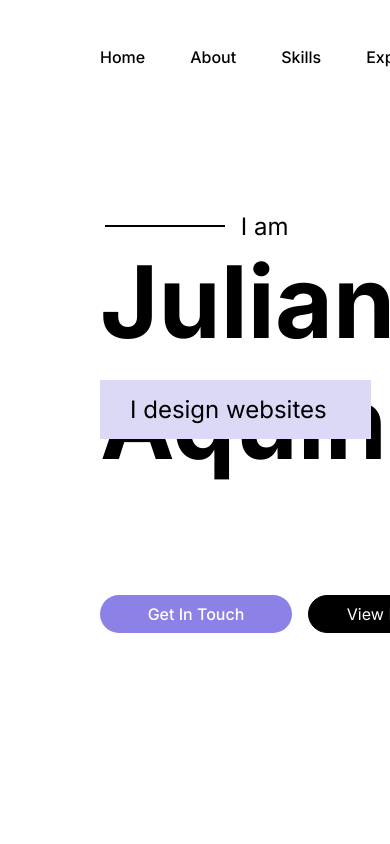
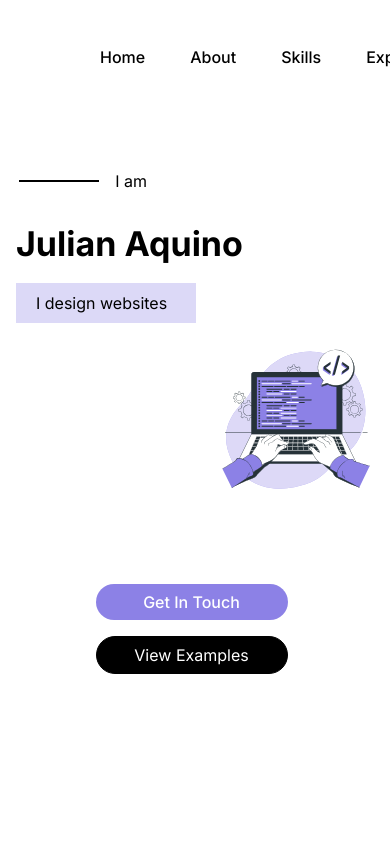
Before and after one commit to juliancoder22/portfolio, a React (Vite) app: page / in a window 390 px wide. Shown: the top 844 px of the page. Built offline with nearby package versions, Linux system fonts and the light colour scheme.

Commit message:
hero mobile design is done

```diff
--- a/src/components/Hero/Hero.scss
+++ b/src/components/Hero/Hero.scss
@@ -132,3 +132,42 @@
     width: 40%;
   }
 }
+
+@media (max-width: 600px) {
+  .hero {
+    padding: 1rem;
+
+    &__content {
+      gap: 2rem;
+      position: absolute;
+    }
+
+    &__pre {
+      font-size: 16px;
+      padding-left: 5rem;
+    }
+
+    &__name {
+      font-size: 34px;
+    }
+
+    &__skill-1,
+    &__skill-2 {
+      font-size: 16px;
+    }
+
+    &__buttons {
+      padding-top: 18rem;
+      display: flex;
+      align-items: center;
+      justify-content: center;
+      flex-direction: column;
+      width: 90vw;
+    }
+
+    img {
+      position: absolute;
+      right: 1rem;
+    }
+  }
+}
```
